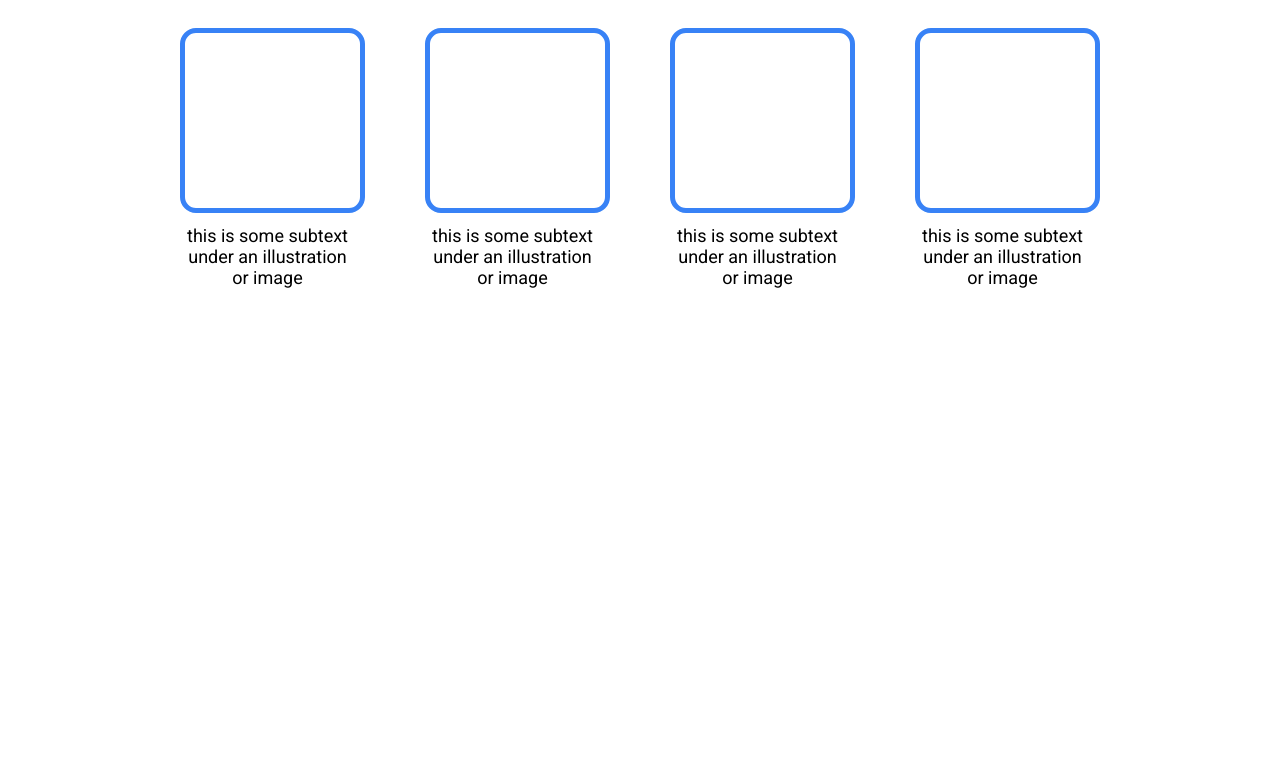
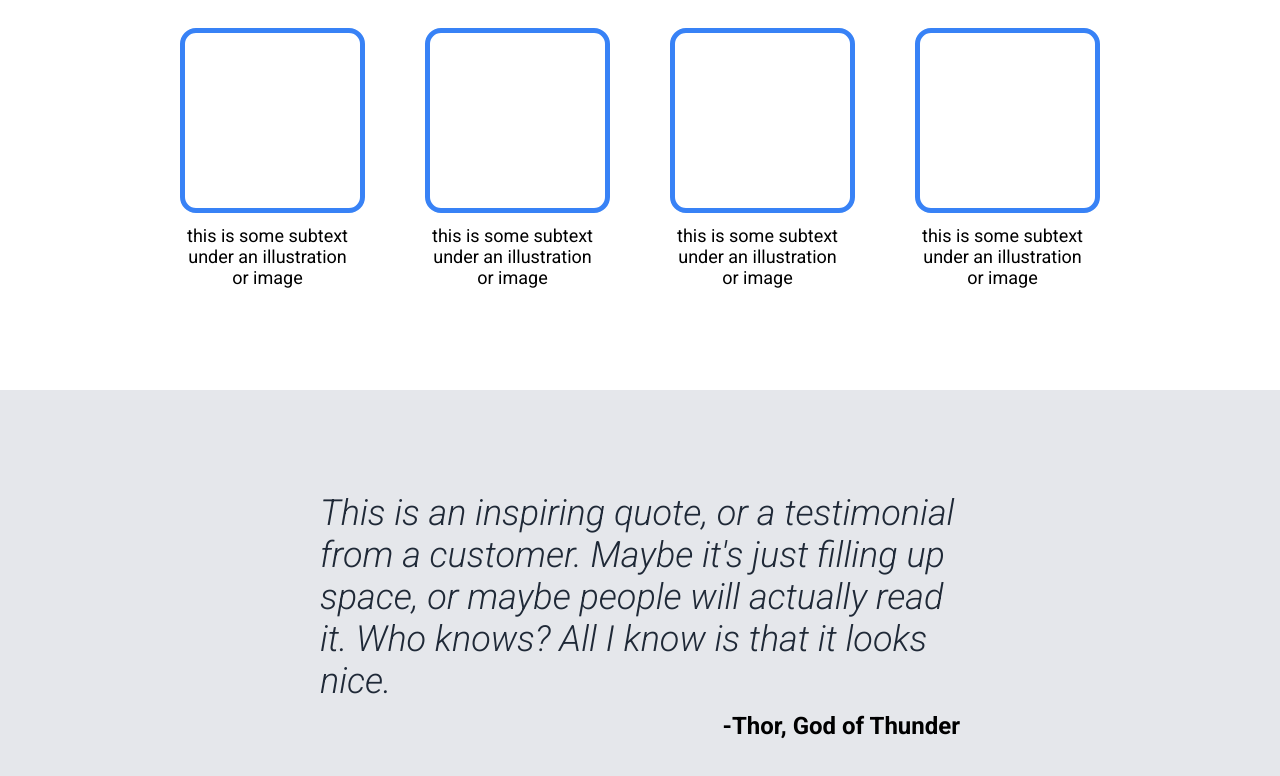
Before and after one commit to cem-u/odin-landing-page, a plain HTML site: page index.html in a window 1280 px wide. Shown: the part 568-1344 px from the top of the page. Before the commit the page ends 958 px from the top, so only its background shows below. Drawn offline with Linux system fonts and the light colour scheme.

Commit message:
Add quote section
Created a quote section for the landing page, which includes layout and
styling.

```diff
--- a/index.html
+++ b/index.html
@@ -51,5 +51,11 @@
                 </div>
             </div>
         </section>
+        <section class="quote">
+            <div class="quote-container">
+                <p class="quote-container-text"> <em>This is an inspiring quote, or a testimonial from a customer. Maybe it's just filling up space, or maybe people will actually read it. Who knows? All I know is that it looks nice.</em></p>
+                <div class="quote-container-citation"><strong>-Thor, God of Thunder</strong></div>
+            </div>
+        </section>
     </body>
 </html>
--- a/style.css
+++ b/style.css
@@ -129,3 +129,30 @@ h2 {
     font-weight: 900;
     color: #1f2947;
 }
+
+.quote {
+    display: flex;
+    justify-content: center;
+    align-items: center;
+    padding-top: 8%;
+    padding-bottom: 5%;
+    background-color: #E5E7EB;
+}
+
+.quote-container {
+    display: flex;
+    flex-direction: column;
+    gap: 10px;
+    width: 50%;
+}
+
+.quote-container-text {
+    font-size: 36px;
+    font-weight: 300;
+    color: #1F2937;
+}
+
+.quote-container-citation {
+    align-self: flex-end;
+    font-size: 24px;
+}
```
